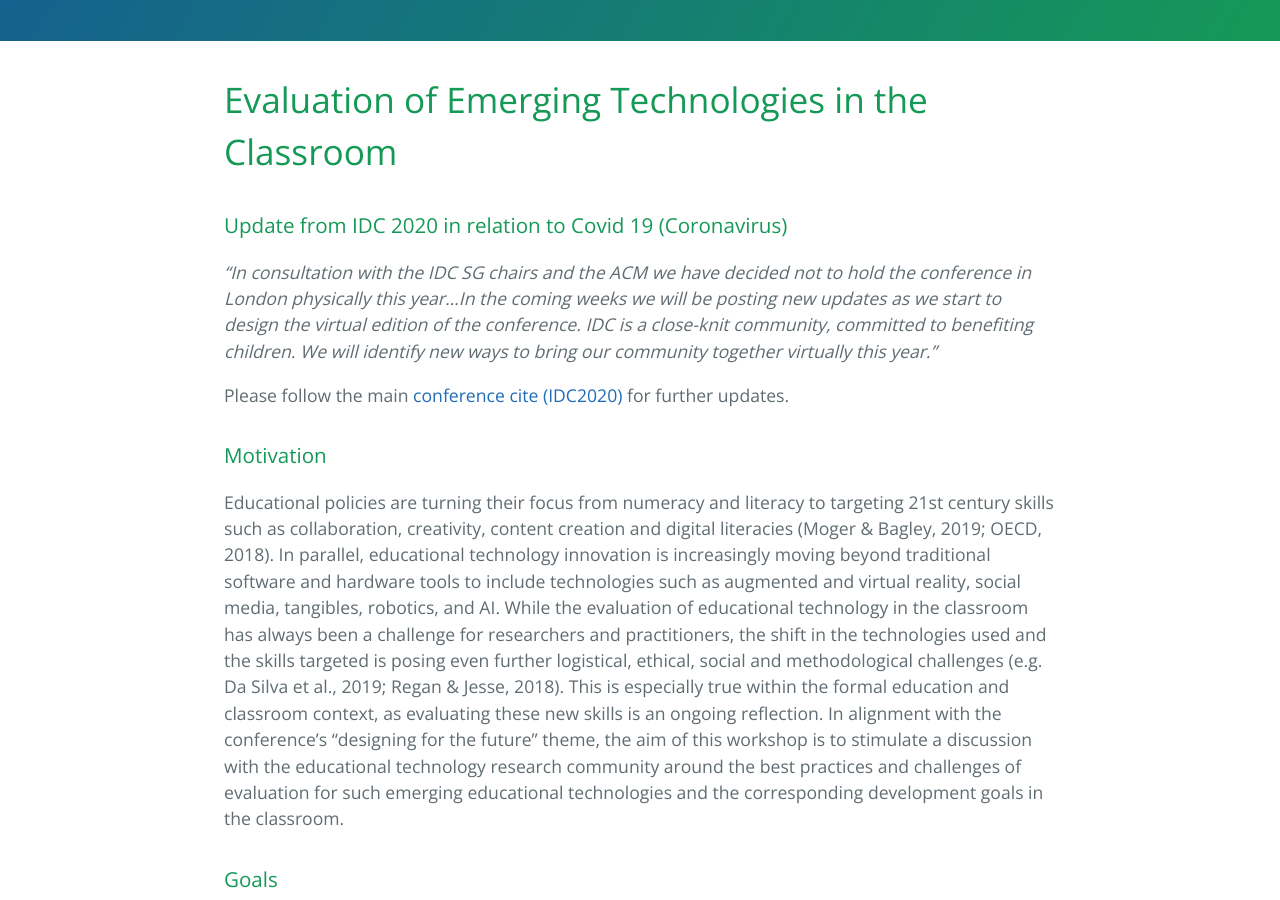
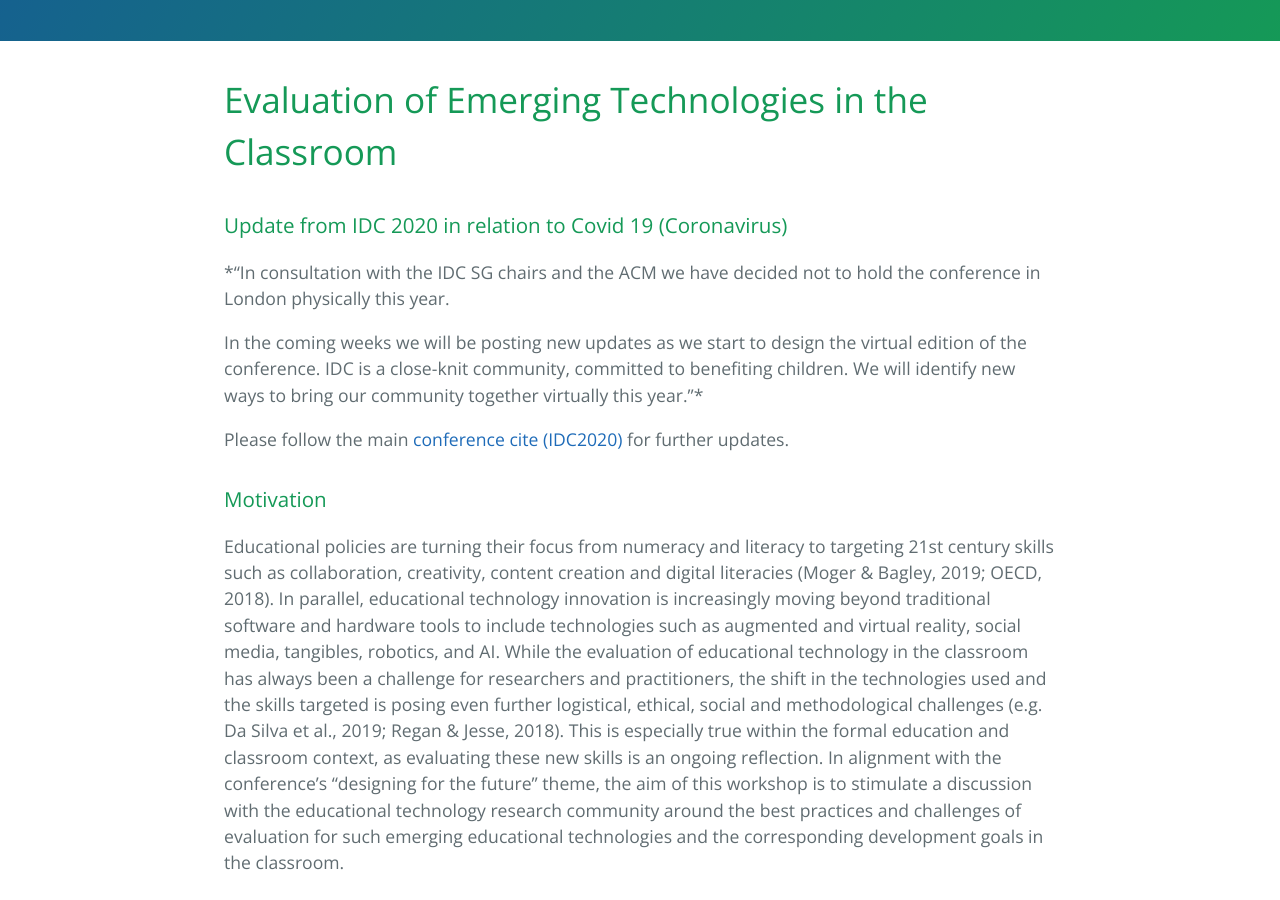
Before and after one commit to sabaci/EdTechEvalWS, a Jekyll site: the page built from index.md, in a window 1280 px wide and 900 px high, scrolled down 420 px. Built offline with Jekyll 4.4.1, drawn with Linux system fonts in a browser that asks for light colours; our own code applies the rules of GitHub Pages for plain Markdown files.

```diff
--- a/index.md
+++ b/index.md
@@ -1,7 +1,9 @@
 # Evaluation of Emerging Technologies in the Classroom
 
 ### Update from IDC 2020 in relation to Covid 19 (Coronavirus)
-*"In consultation with the IDC SG chairs and the ACM we have decided not to hold the conference in London physically this year...In the coming weeks we will be posting new updates as we start to design the virtual edition of the conference. IDC is a close-knit community, committed to benefiting children. We will identify new ways to bring our community together virtually this year."*
+*"In consultation with the IDC SG chairs and the ACM we have decided not to hold the conference in London physically this year.
+
+In the coming weeks we will be posting new updates as we start to design the virtual edition of the conference. IDC is a close-knit community, committed to benefiting children. We will identify new ways to bring our community together virtually this year."*
 
 Please follow the main [conference cite (IDC2020)](https://idc.acm.org/2020/) for further updates.
 
```
